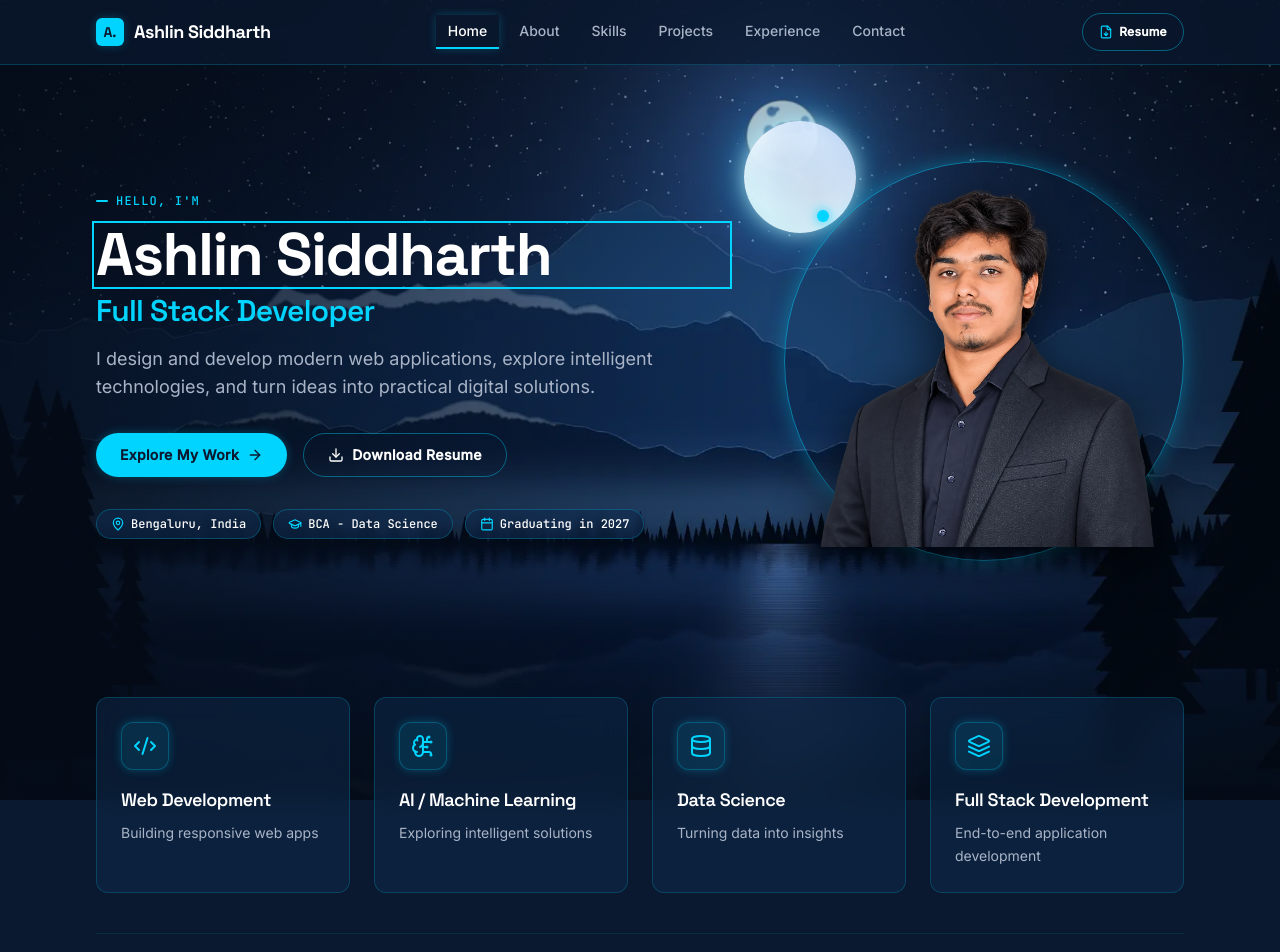
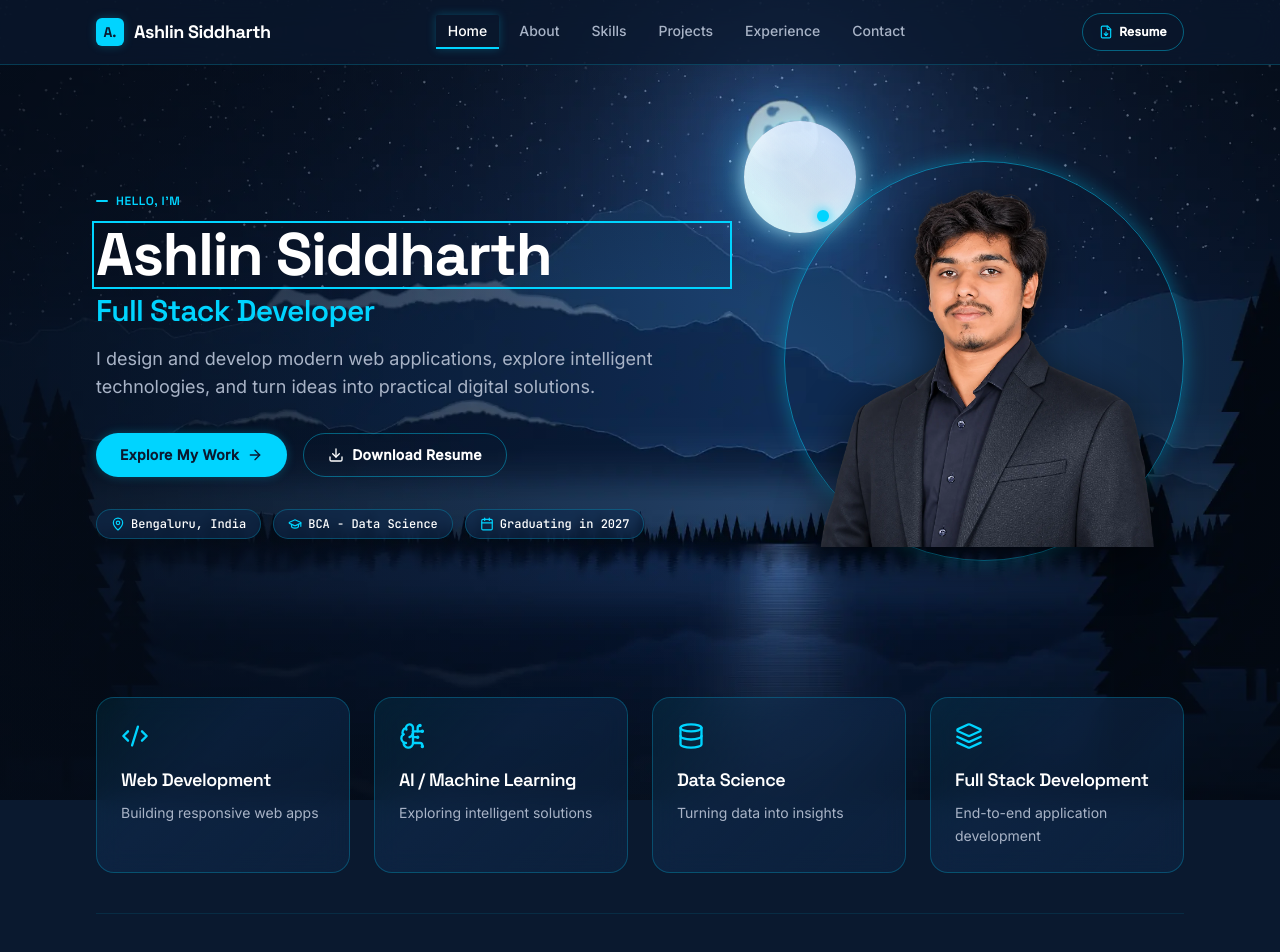
Before and after one commit to ashlinsiddharth/ashlin-portfolio, a React (Vite) app: page / in a window 1280 px wide. Shown: the top 952 px of the page. Built offline with nearby package versions, Linux system fonts and the light colour scheme.

Commit message:
feat(restore): update GlassCard styling, bare icons and on-palette status badges

```diff
--- a/src/components/about/AboutInterests.tsx
+++ b/src/components/about/AboutInterests.tsx
@@ -31,12 +31,7 @@ export const AboutInterests: React.FC = () => {
               opacity="50"
               className="p-5 flex flex-col items-center text-center justify-center transition-all duration-300"
             >
-              <div
-                className="w-12 h-12 rounded-xl bg-brand-cyan/10 border border-brand-cyan/25 flex items-center justify-center text-brand-cyan mb-3 shadow-glow-cyan-sm"
-                aria-hidden="true"
-              >
-                <IconComponent className="h-6 w-6" />
-              </div>
+              <IconComponent className="h-7 w-7 text-brand-cyan mb-3" aria-hidden="true" />
               <h3 className="text-sm font-heading font-semibold text-text-primary">
                 {interest.title}
               </h3>
--- a/src/components/home/FocusCards.tsx
+++ b/src/components/home/FocusCards.tsx
@@ -24,12 +24,7 @@ export const FocusCards: React.FC = () => {
               className="p-6 flex flex-col justify-between"
             >
               <div>
-                <div
-                  className="w-12 h-12 rounded-xl bg-brand-cyan/10 border border-brand-cyan/25 flex items-center justify-center text-brand-cyan mb-4 shadow-glow-cyan-sm"
-                  aria-hidden="true"
-                >
-                  <IconComponent className="h-6 w-6" />
-                </div>
+                <IconComponent className="h-7 w-7 text-brand-cyan mb-4" aria-hidden="true" />
                 <h2 className="text-lg font-heading font-semibold text-text-primary tracking-tight mb-2">
                   {card.title}
                 </h2>
--- a/src/components/projects/ProjectCard.tsx
+++ b/src/components/projects/ProjectCard.tsx
@@ -44,15 +44,15 @@ export const ProjectCard: React.FC<ProjectCardProps> = ({ project }) => {
           {/* Status Badge */}
           <div className="absolute top-3 right-3">
             <span
-              className={`inline-flex items-center px-2.5 py-0.5 rounded-full text-[11px] font-mono font-medium tracking-wide border ${
+              className={`inline-flex items-center px-2.5 py-0.5 rounded-full text-[11px] font-heading font-medium tracking-wide ${
                 isCompleted
-                  ? 'bg-emerald-500/15 text-emerald-300 border-emerald-500/30'
-                  : 'bg-brand-cyan/15 text-brand-cyan border-brand-cyan/30'
+                  ? 'bg-brand-cyan text-brand-dark font-semibold shadow-glow-cyan-sm border border-brand-cyan'
+                  : 'bg-brand-cyan/10 text-brand-cyan border border-brand-cyan/40'
               }`}
             >
               <span
                 className={`w-1.5 h-1.5 rounded-full mr-1.5 ${
-                  isCompleted ? 'bg-emerald-400' : 'bg-brand-cyan'
+                  isCompleted ? 'bg-brand-dark' : 'bg-brand-cyan animate-pulse'
                 }`}
                 aria-hidden="true"
               />
--- a/src/components/skills/SkillCategoryCard.tsx
+++ b/src/components/skills/SkillCategoryCard.tsx
@@ -28,12 +28,7 @@ export const SkillCategoryCard: React.FC<SkillCategoryCardProps> = ({ category,
     >
       <div>
         <div className="flex items-center gap-3 mb-5">
-          <div
-            className="w-11 h-11 rounded-xl bg-brand-cyan/10 border border-brand-cyan/25 flex items-center justify-center text-brand-cyan shrink-0 shadow-glow-cyan-sm"
-            aria-hidden="true"
-          >
-            <IconComponent className="h-5 w-5" />
-          </div>
+          <IconComponent className="h-6 w-6 text-brand-cyan shrink-0" aria-hidden="true" />
           <h2 className="text-lg sm:text-xl font-heading font-semibold text-text-primary tracking-tight">
             {category}
           </h2>
--- a/src/components/ui/GlassCard.tsx
+++ b/src/components/ui/GlassCard.tsx
@@ -17,16 +17,16 @@ export const GlassCard: React.FC<GlassCardProps> = ({
   ...props
 }) => {
   const opacityClass = {
-    '40': 'bg-brand-card/40',
-    '50': 'bg-brand-card/50',
-    '60': 'bg-brand-card/60',
+    '40': 'bg-[linear-gradient(135deg,rgba(0,212,255,0.06)_0%,rgba(15,42,77,0.5)_40%,rgba(15,42,77,0.35)_100%)]',
+    '50': 'bg-[linear-gradient(135deg,rgba(0,212,255,0.08)_0%,rgba(15,42,77,0.6)_40%,rgba(15,42,77,0.45)_100%)]',
+    '60': 'bg-[linear-gradient(135deg,rgba(0,212,255,0.10)_0%,rgba(15,42,77,0.7)_40%,rgba(15,42,77,0.55)_100%)]',
   }[opacity];
 
   const classes = twMerge(
     clsx(
-      'rounded-card border border-brand-cyan/20 backdrop-blur-md transition-all duration-300',
+      'rounded-card border border-brand-cyan/25 backdrop-blur-md transition-all duration-300',
       opacityClass,
-      hoverLift && 'hover:-translate-y-1 hover:border-brand-cyan/40 hover:shadow-glow-cyan cursor-pointer'
+      hoverLift && 'hover:-translate-y-1 hover:border-brand-cyan/50 hover:shadow-glow-cyan-sm cursor-pointer'
     ),
     className
   );
--- a/src/components/ui/SectionLabel.tsx
+++ b/src/components/ui/SectionLabel.tsx
@@ -18,7 +18,7 @@ export const SectionLabel: React.FC<SectionLabelProps> = ({
   return (
     <div
       className={twMerge(
-        'inline-flex items-center gap-2 font-mono text-xs font-medium uppercase tracking-widest text-brand-cyan',
+        'inline-flex items-center gap-2 font-heading text-xs font-semibold uppercase tracking-wider text-brand-cyan',
         className
       )}
       {...props}
--- a/src/pages/ProjectDetailPage.tsx
+++ b/src/pages/ProjectDetailPage.tsx
@@ -45,15 +45,15 @@ export const ProjectDetailPage: React.FC = () => {
       <div className="mb-8">
         <div className="flex flex-wrap items-center gap-3 mb-3">
           <span
-            className={`inline-flex items-center px-2.5 py-0.5 rounded-full text-xs font-mono font-medium tracking-wide border ${
+            className={`inline-flex items-center px-2.5 py-0.5 rounded-full text-xs font-heading font-medium tracking-wide ${
               isCompleted
-                ? 'bg-emerald-500/15 text-emerald-300 border-emerald-500/30'
-                : 'bg-brand-cyan/15 text-brand-cyan border-brand-cyan/30'
+                ? 'bg-brand-cyan text-brand-dark font-semibold shadow-glow-cyan-sm border border-brand-cyan'
+                : 'bg-brand-cyan/10 text-brand-cyan border border-brand-cyan/40'
             }`}
           >
             <span
               className={`w-1.5 h-1.5 rounded-full mr-1.5 ${
-                isCompleted ? 'bg-emerald-400' : 'bg-brand-cyan'
+                isCompleted ? 'bg-brand-dark' : 'bg-brand-cyan animate-pulse'
               }`}
               aria-hidden="true"
             />
--- a/tailwind.config.ts
+++ b/tailwind.config.ts
@@ -29,7 +29,8 @@ export default {
         },
       },
       borderRadius: {
-        card: '12px',
+        card: '18px',
+        'card-lg': '20px',
       },
       boxShadow: {
         'glow-cyan': '0 0 20px rgba(0, 212, 255, 0.35)',
```
